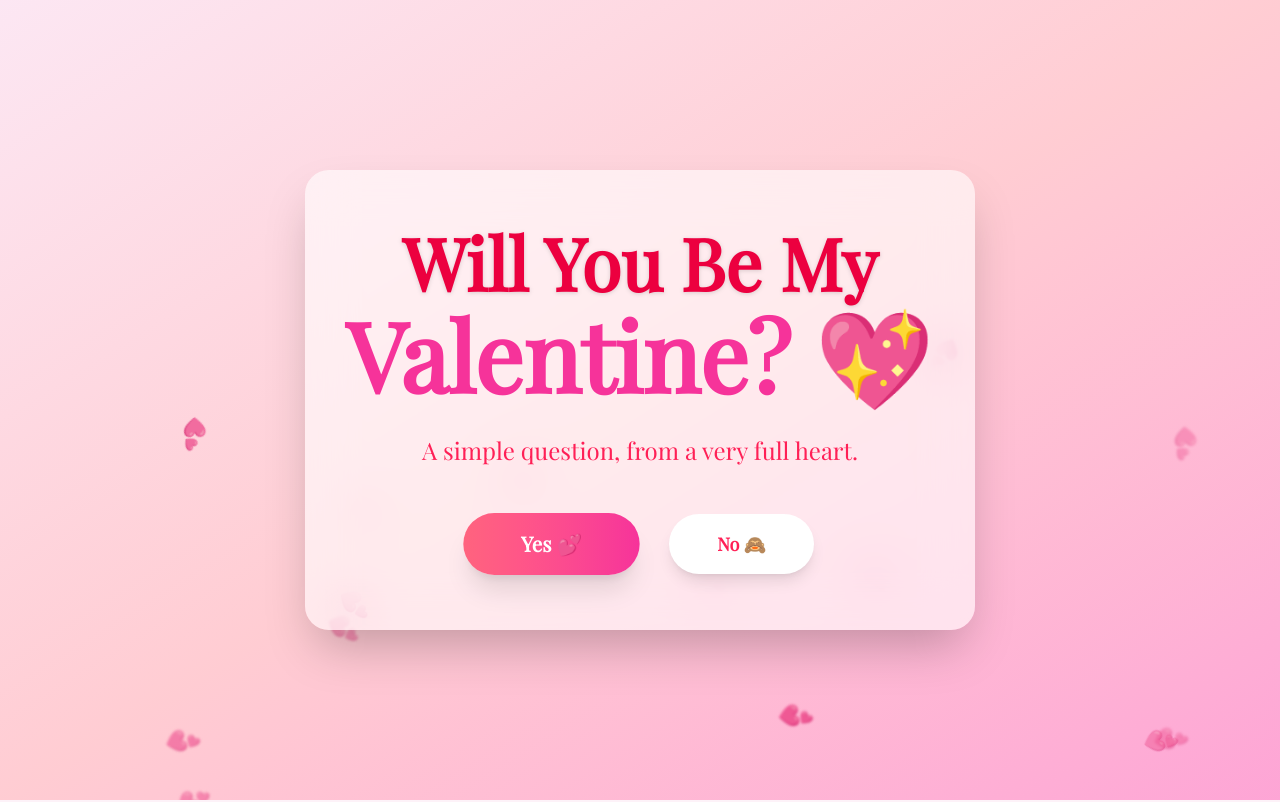
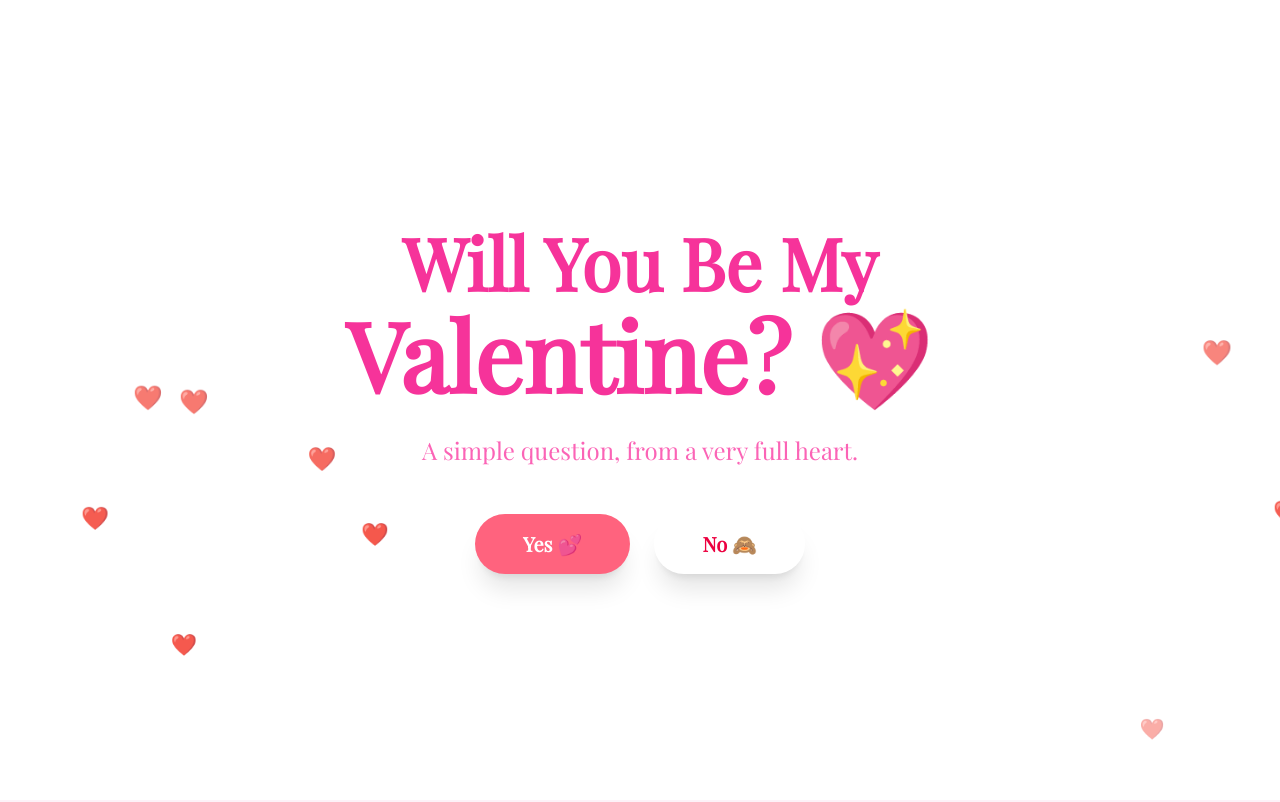
Before and after one commit to vinrain-coder/my-love, a Next.js app: page / in a window 1280 px wide. Shown: the top 802 px of the page. Built offline with nearby package versions, Linux system fonts and the light colour scheme.

Commit message:
Refactor Hero component with audio and heart animations

```diff
--- a/components/hero.tsx
+++ b/components/hero.tsx
@@ -1,149 +1,170 @@
 "use client";
 
-import { useState } from "react";
+
+import { useState, useRef } from "react";
+
+
 
 const YOUR_NAME = "Vinnie";
 
+
+
 export default function Hero() {
+
   const [accepted, setAccepted] = useState(false);
 
+  const audioRef = useRef(null);
+
+
+
+  const handleYes = () => {
+
+    setAccepted(true);
+
+  };
+
+
+
   return (
-    <section className="relative min-h-screen flex items-center justify-center overflow-hidden bg-gradient-to-br from-pink-100 via-rose-200 to-pink-300">
+
+    <section className="relative min-h-screen flex items-center justify-center overflow-hidden">
+
       {/* Floating Hearts */}
-      {[...Array(14)].map((_, i) => (
+
+      {[...Array(9)].map((_, i) => (
+
         <span
+
           key={i}
-          className="absolute text-2xl animate-float select-none"
+
+          className="heart"
+
           style={{
+
             left: `${Math.random() * 100}%`,
-            bottom: `-10%`,
-            opacity: 0.4 + Math.random() * 0.6,
-            filter: Math.random() > 0.7 ? "blur(1px)" : "none",
-            animationDuration: `${8 + Math.random() * 8}s`,
+
+            animationDuration: `${6 + Math.random() * 6}s`,
+
             animationDelay: `${Math.random() * 5}s`,
+
           }}
+
         >
-          💕
+
+          ❤️
+
         </span>
+
       ))}
 
-      {/* Glass Card */}
-      <div className="relative z-10 max-w-4xl text-center px-10 py-14 rounded-3xl bg-white/60 backdrop-blur-xl shadow-2xl animate-fade-in">
+
+
+      <div className="relative z-10 text-center px-6 max-w-4xl">
+
         {!accepted ? (
+
           <>
-            <h1 className="font-display text-5xl md:text-7xl font-extrabold text-rose-600 drop-shadow-sm">
+
+            <h1 className="text-5xl md:text-7xl font-extrabold text-pink-500">
+
               Will You Be My
+
             </h1>
 
-            <h2 className="font-display text-6xl md:text-8xl font-extrabold text-pink-500 mt-2">
+            <h2 className="text-6xl md:text-8xl font-extrabold text-pink-500 mt-2">
+
               Valentine? 💖
+
             </h2>
 
-            <p className="font-body mt-8 text-xl md:text-2xl text-rose-500">
+
+
+            <p className="mt-8 text-xl md:text-2xl text-pink-400">
+
               A simple question, from a very full heart.
+
             </p>
 
-            <div className="mt-12 flex gap-8 justify-center">
+
+
+            <div className="mt-12 flex gap-6 justify-center">
+
               <button
-                onClick={() => setAccepted(true)}
-                className="px-14 py-4 text-xl font-semibold text-white rounded-full
-                bg-gradient-to-r from-rose-400 to-pink-500
-                shadow-xl hover:scale-110 hover:shadow-pink-400/60 transition-all animate-pulse-slow"
+
+                onClick={handleYes}
+
+                className="px-12 py-4 text-xl font-semibold bg-rose-400 text-white rounded-full shadow-xl hover:scale-110 transition"
+
               >
+
                 Yes 💕
+
               </button>
 
+
+
               <button
+
                 onMouseEnter={(e) =>
+
                   ((e.target as HTMLButtonElement).style.transform =
+
                     `translate(${Math.random() * 180 - 90}px, ${Math.random() * 180 - 90}px)`)
+
                 }
-                className="px-12 py-4 text-lg font-semibold bg-white text-rose-500 rounded-full shadow-lg transition"
+
+                className="px-12 py-4 text-xl font-semibold bg-white text-rose-600 rounded-full shadow-xl transition"
+
               >
+
                 No 🙈
+
               </button>
+
             </div>
+
           </>
+
         ) : (
-          <div className="animate-scale-in">
-            <h2 className="font-display text-6xl md:text-8xl font-extrabold text-rose-600">
+
+          /* Reveal */
+
+          <div className="animate-fade-in">
+
+            <h2 className="text-6xl md:text-8xl font-extrabold text-rose-600">
+
               You Said Yes 💘
+
             </h2>
 
-            <p className="font-body mt-8 text-2xl text-pink-600 leading-relaxed">
-              I don’t know what the future holds,
-              <br />
-              but I know I want every version of it to include you.
+
+
+            <p className="mt-8 text-2xl text-pink-600 leading-relaxed">
+
+              I don’t know what the future holds, but I know I want every
+
+              version of it to include you.
+
             </p>
 
-            <p className="mt-8 text-xl text-pink-800">
+
+
+            <p className="mt-6 text-xl text-pink-800">
+
               With love, always —
-              <span className="block mt-4 font-script text-4xl text-rose-600">
-                {YOUR_NAME} ❤️
-              </span>
+
+              <span className="block font-semibold mt-2">{YOUR_NAME} ❤️</span>
+
             </p>
-          </div>
-        )}
+
           </div>
 
-      {/* Styles */}
-      <style jsx>{`
-        @keyframes float {
-          0% {
-            transform: translateY(0) rotate(0deg);
+        )}
+
+      </div>
+
+    </section>
+
+  );
+
 }
-          100% {
-            transform: translateY(-130vh) rotate(360deg);
-          }
-        }
-
-        .animate-float {
-          animation: float linear infinite;
-        }
-
-        @keyframes fadeIn {
-          from {
-            opacity: 0;
-            transform: translateY(20px);
-          }
-          to {
-            opacity: 1;
-            transform: translateY(0);
-          }
-        }
-
-        .animate-fade-in {
-          animation: fadeIn 1.2s ease-out both;
-        }
-
-        @keyframes scaleIn {
-          from {
-            opacity: 0;
-            transform: scale(0.9);
-          }
-          to {
-            opacity: 1;
-            transform: scale(1);
-          }
-        }
-
-        .animate-scale-in {
-          animation: scaleIn 1s ease-out both;
-        }
-
-        @keyframes pulseSlow {
-          0%, 100% {
-            transform: scale(1);
-          }
-          50% {
-            transform: scale(1.05);
-          }
-        }
-
-        .animate-pulse-slow {
-          animation: pulseSlow 2.5s ease-in-out infinite;
-        }
-      `}</style>
-    </section>
-  );
-      }
```
Lines whose indentation alone changed are shown as unchanged.
